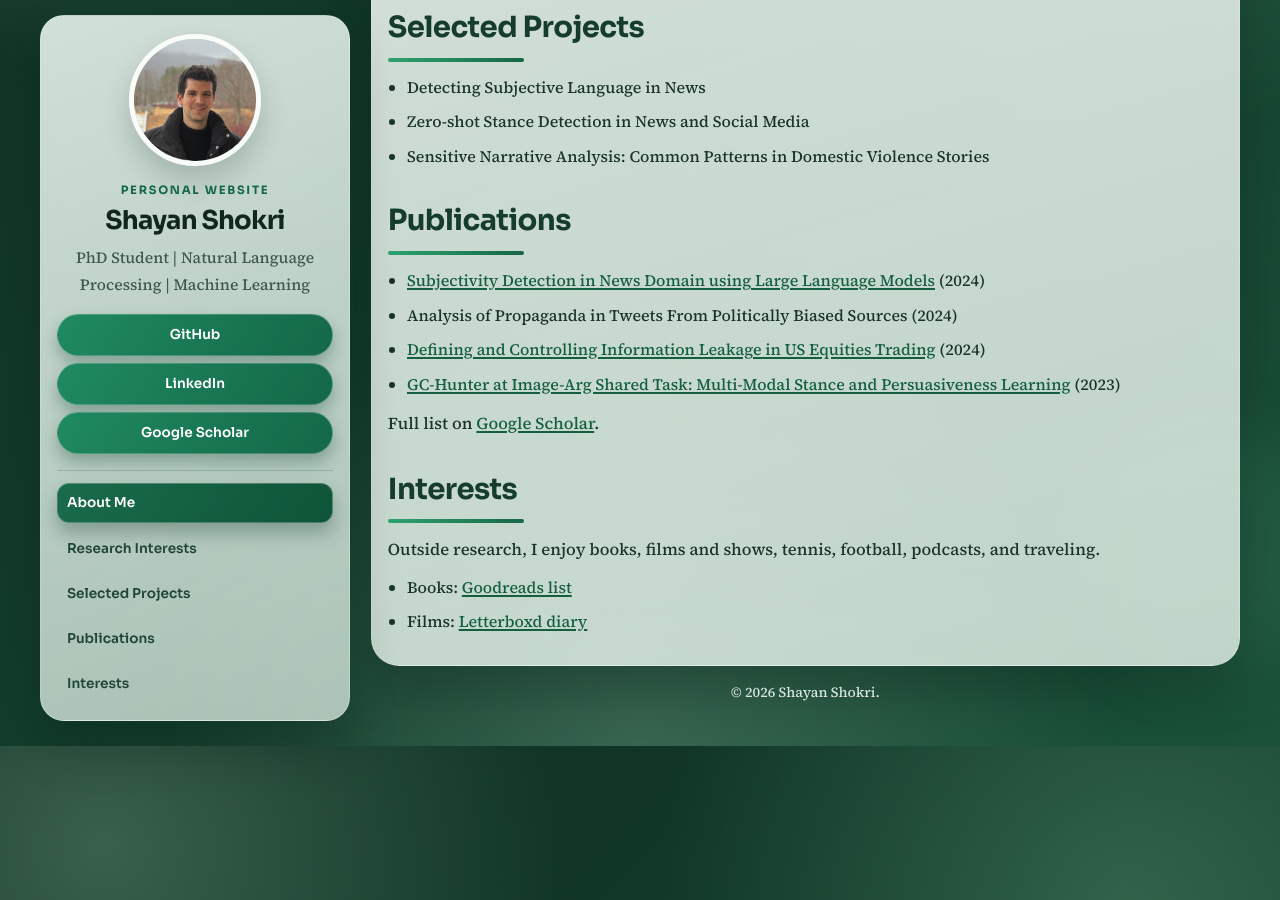
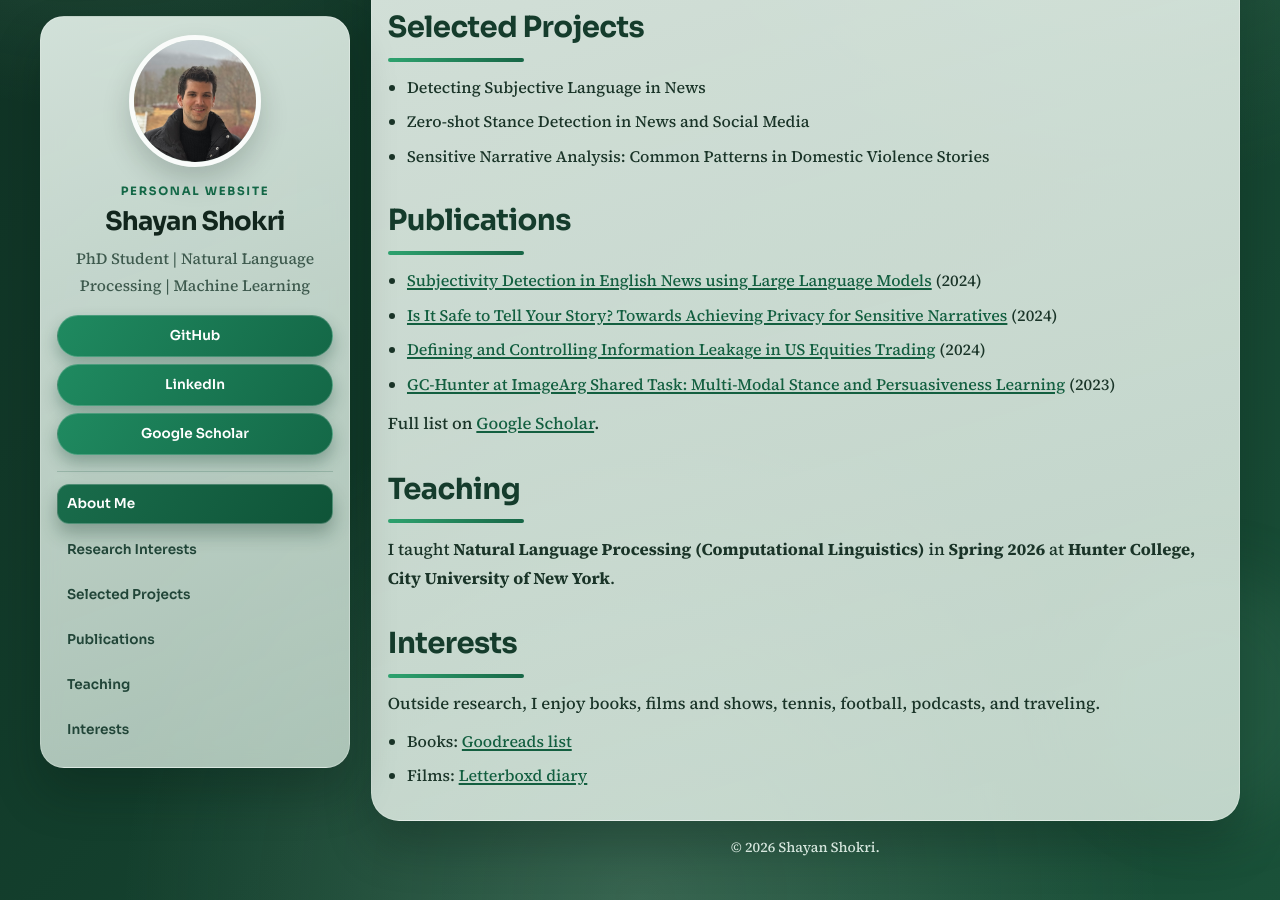
Before and after one commit to shaayaansh/shaayaansh.github.io, a Jekyll site: the page built from index.md, in a window 1280 px wide and 900 px high, scrolled down 485 px. Built offline with Jekyll 4.4.1, drawn with Linux system fonts in a browser that asks for light colours.

Commit message:
Update publications and add teaching section

```diff
--- a/_layouts/default.html
+++ b/_layouts/default.html
@@ -38,6 +38,7 @@
               <a class="section-link" href="#research-interests">Research Interests</a>
               <a class="section-link" href="#selected-projects">Selected Projects</a>
               <a class="section-link" href="#publications">Publications</a>
+              <a class="section-link" href="#teaching">Teaching</a>
               <a class="section-link" href="#interests">Interests</a>
             </nav>
           </div>
--- a/index.md
+++ b/index.md
@@ -23,12 +23,16 @@ I am especially interested in machine learning and large language models, with e
 
 # Publications
 {: #publications}
-- [Subjectivity Detection in News Domain using Large Language Models](https://aclanthology.org/2024.wassa-1.17.pdf) (2024)
-- Analysis of Propaganda in Tweets From Politically Biased Sources (2024)
-- [Defining and Controlling Information Leakage in US Equities Trading](https://petsymposium.org/popets/2024/popets-2024-0054.pdf) (2024)
-- [GC-Hunter at Image-Arg Shared Task: Multi-Modal Stance and Persuasiveness Learning](https://aclanthology.org/2023.argmining-1.17.pdf) (2023)
+- [Subjectivity Detection in English News using Large Language Models](https://aclanthology.org/2024.wassa-1.17/) (2024)
+- [Is It Safe to Tell Your Story? Towards Achieving Privacy for Sensitive Narratives](https://aclanthology.org/2024.wnu-1.7/) (2024)
+- [Defining and Controlling Information Leakage in US Equities Trading](https://petsymposium.org/popets/2024/popets-2024-0054.php) (2024)
+- [GC-Hunter at ImageArg Shared Task: Multi-Modal Stance and Persuasiveness Learning](https://aclanthology.org/2023.argmining-1.17/) (2023)
 
 Full list on [Google Scholar](https://scholar.google.com/citations?user=o0OKC_oAAAAJ).
+
+# Teaching
+{: #teaching}
+I taught **Natural Language Processing (Computational Linguistics)** in **Spring 2026** at **Hunter College, City University of New York**.
 
 # Interests
 {: #interests}
```
